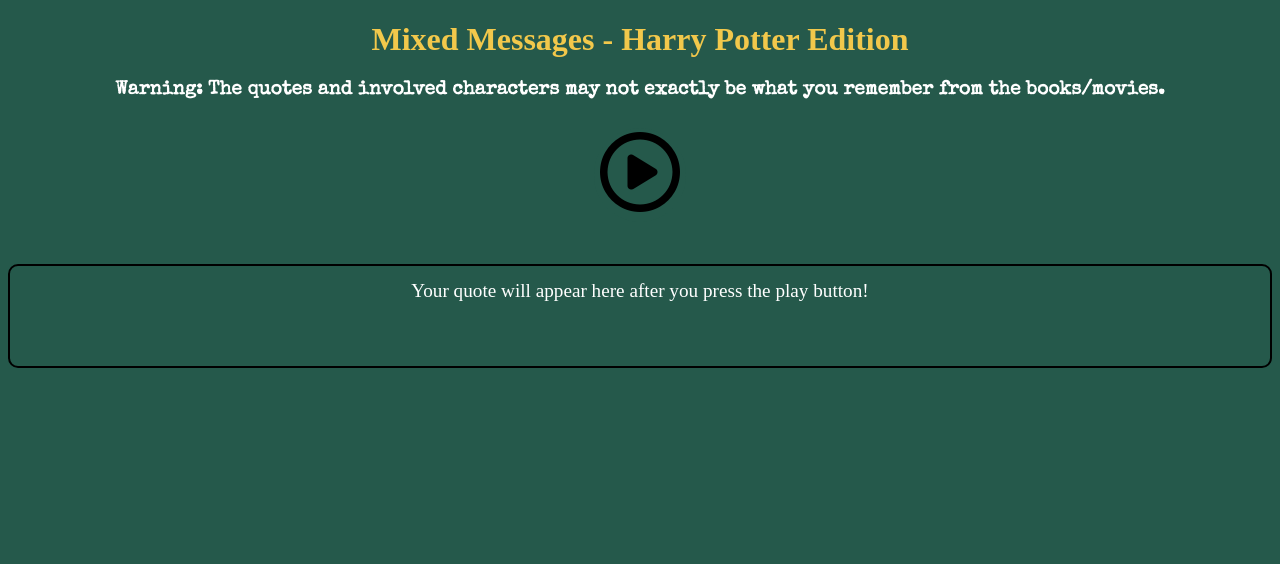
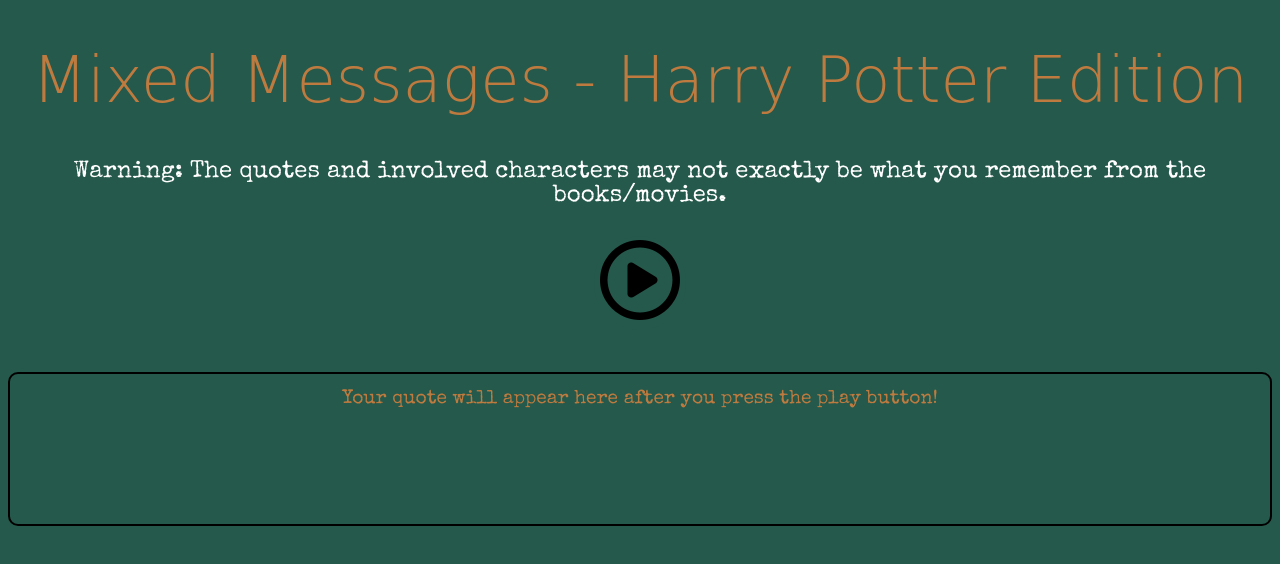
Before and after one commit to srdd40/MixedMessages, a plain HTML site: page index.html in a window 1280 px wide. Drawn offline with nearby package versions, Linux system fonts and the light colour scheme; a web font is replaced by a local one.

Commit message:
adjust colors

```diff
--- a/style.css
+++ b/style.css
@@ -3,16 +3,18 @@ html {
 }
 
 #title {
-  color: #f2c84b;
+  color: #bf7b3f;
   text-align: center;
+  font-family: "Are You Serious", cursive;
+  font-size: 4rem;
+  font-weight: 200;
 }
 
 #warning {
   color: white;
   text-align: center;
   font-family: "Special Elite", cursive;
-  font-weight: bold;
-  font-size: 1.2rem;
+  font-size: 1.5rem;
 }
 
 #play {
@@ -43,12 +45,13 @@ button {
 }
 
 #quote {
-  height: 100px;
+  height: 150px;
   line-height: 50px;
-  color: white;
+  color: #bf7b3f;
   margin-top: 4rem;
   text-align: center;
   font-size: 1.2rem;
+  font-family: "Special Elite", cursive;
   border: 2px solid black;
   border-radius: 10px;
 }
```
